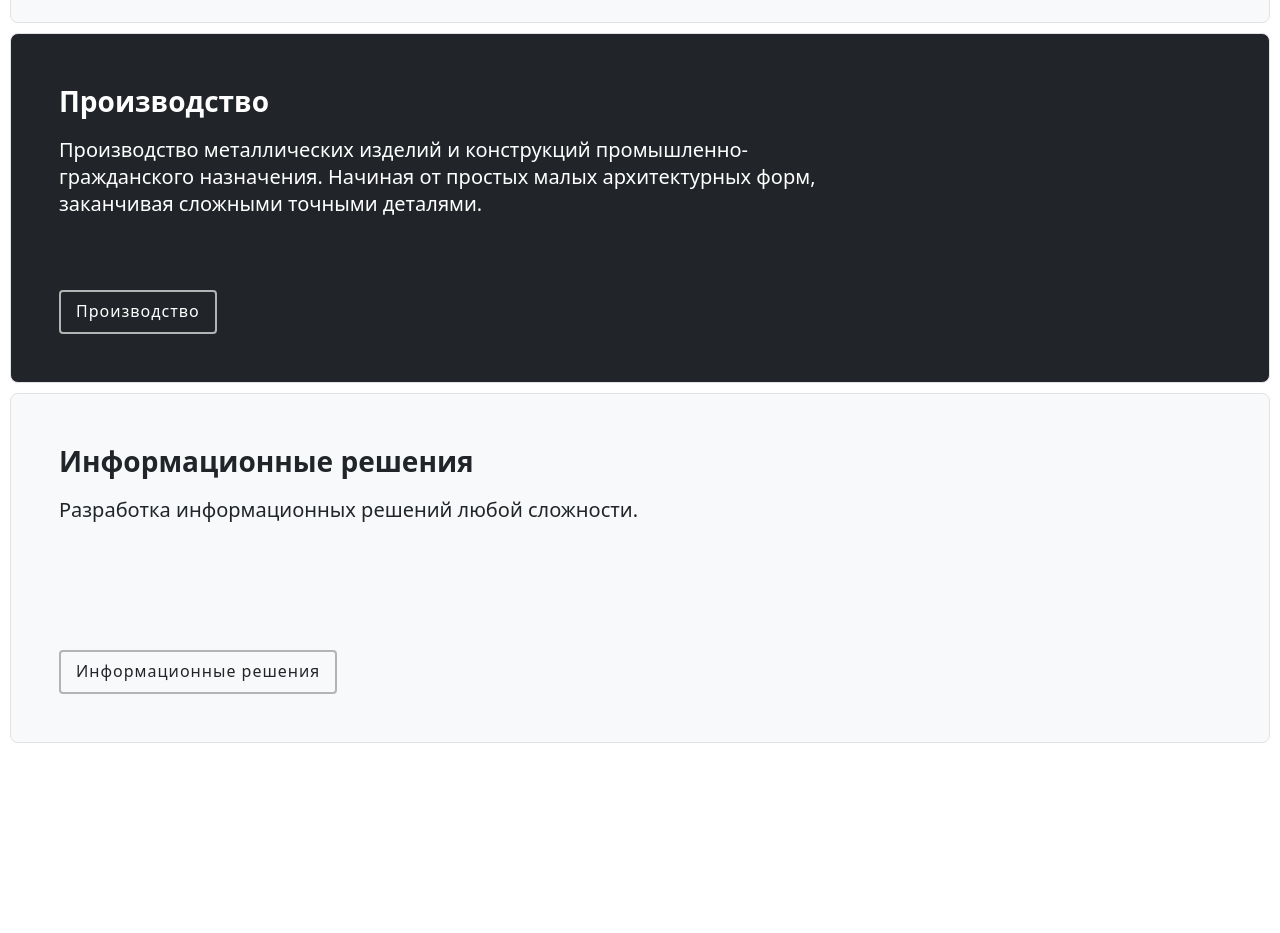
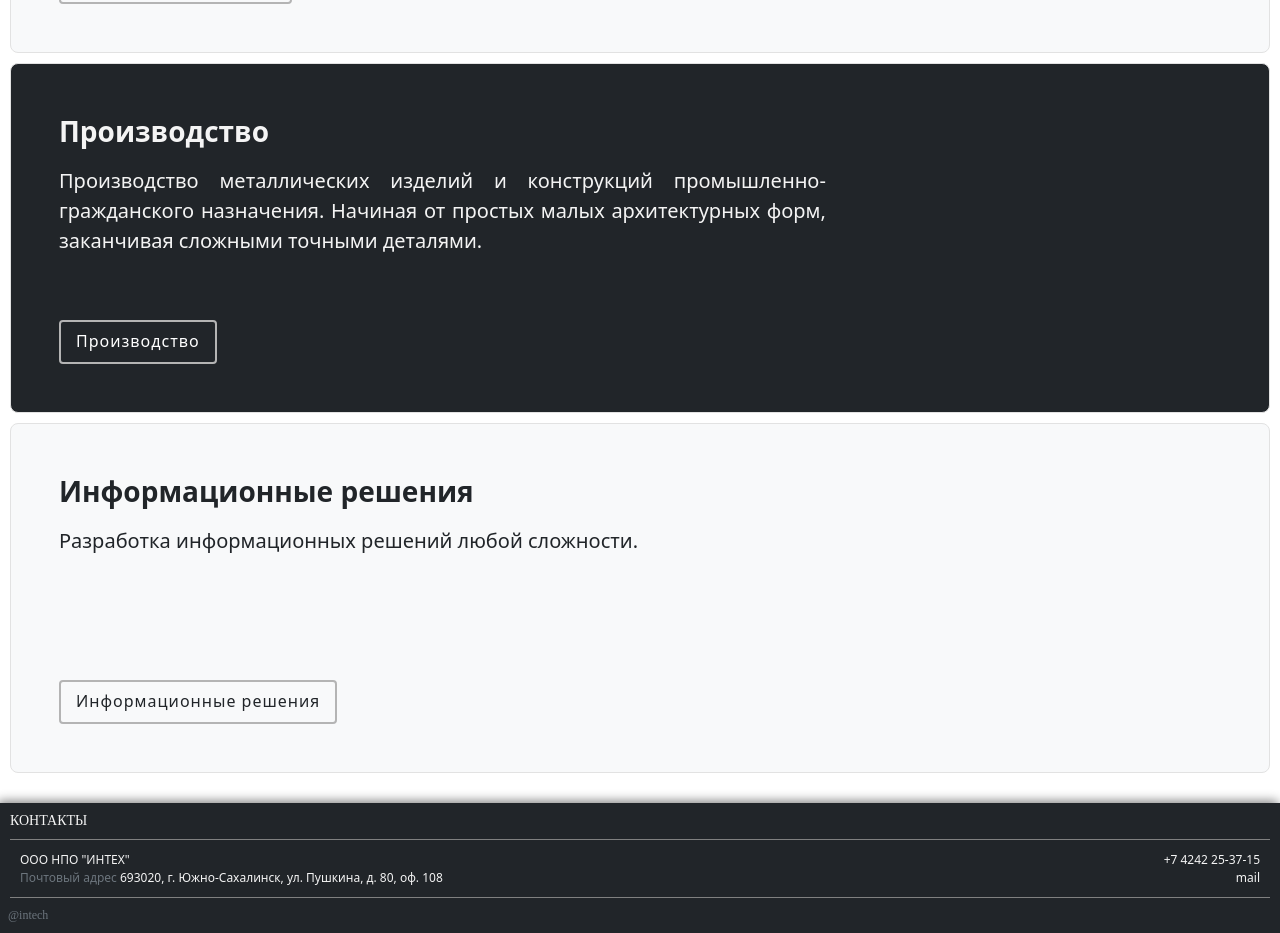
Before and after one commit to Pavlov-Vldmr/intech-react, a React (Create React App) app: page / in a window 1280 px wide. Shown: the part 2440-3373 px from the top of the page. Before the commit the page ends 3193 px from the top, so only its background shows below. Built offline with nearby package versions, Linux system fonts and the light colour scheme.

Commit message:
footer added

```diff
--- a/src/App.jsx
+++ b/src/App.jsx
@@ -12,6 +12,7 @@ import PageInstallation from './components/PageInstallation/PageInstallation';
 import PageProduction from './components/PageProduction/PageProduction';
 import PageItSolutions from './components/PageItSolutions/PageItSolutions';
 import PageNotFound from './components/PageNotFound/PageNotFound';
+import Footer from './components/Footer/Footer';
 
 function App() {
   return (
@@ -28,6 +29,7 @@ function App() {
         <Route path='*' element={<PageNotFound />} />
 
       </Routes>
+      <Footer />
     </BrowserRouter>
   );
 }
--- a/src/components/BlockWithLink/BlockWithLink.module.css
+++ b/src/components/BlockWithLink/BlockWithLink.module.css
@@ -8,9 +8,17 @@
   color: var(--color-text);
 }
 
+
+.bwlLight>h3{
+  color: var(--color-text);
+}
 .bwlDark {
   background-color: #212529;
-  color: white;
+}
+
+.bwlDark > p,
+h3 {
+  color: var(--color-text-light);
 }
 
 .block {
@@ -32,8 +40,8 @@
 
 .block > p {
   font-size: 20px;
-  font-family: system-ui, -apple-system, BlinkMacSystemFont, "Segoe UI", Roboto,
-    Oxygen, Ubuntu, Cantarell, "Open Sans", "Helvetica Neue", sans-serif;
+  /* font-family: system-ui, -apple-system, BlinkMacSystemFont, "Segoe UI", Roboto, */
+  /* Oxygen, Ubuntu, Cantarell, "Open Sans", "Helvetica Neue", sans-serif; */
   flex: 1 1 auto;
   width: 66%;
 }
@@ -53,7 +61,6 @@
     Oxygen, Ubuntu, Cantarell, "Open Sans", "Helvetica Neue", sans-serif;
   font-size: 16px;
   letter-spacing: 1px;
-
 }
 
 .bwlLight > a {
--- /dev/null
+++ b/src/components/Footer/Footer.jsx
@@ -0,0 +1,32 @@
+import React from "react";
+import { Link, NavLink } from "react-router-dom";
+
+import styles from "./Footer.module.css";
+// import styles from './App.module.css';
+
+
+function Footer() {
+    return (
+        <footer>
+            <div className="container">
+                <div className={styles.footerInner}>
+                    <span>Контакты</span>
+                    <div>
+                        <div className={styles.contactLeft}>
+                            <p>ООО НПО "Интех"</p>
+                            <p><secondText>Почтовый адрес</secondText> 693020, г. Южно-Сахалинск, ул. Пушкина, д. 80, оф. 108</p>
+                        </div>
+                        <div className={styles.contactRight}>
+                            <p>+7 4242 25-37-15</p>
+                            <p>mail</p>
+                        </div>
+                    </div>
+                    <span className={styles.copyR}>@intech</span>
+                </div>
+            </div>
+        </footer>
+
+    );
+}
+
+export default Footer;
--- /dev/null
+++ b/src/components/Footer/Footer.module.css
@@ -0,0 +1,75 @@
+footer {
+  display: block;
+  margin-top: 30px;
+  width: 100%;
+  background-color: #212529;
+  box-shadow: -2px -2px 10px gray;
+  color: var(--color-text-light);
+}
+
+.footerInner {
+  display: flex;
+  flex-direction: column;
+  justify-content: space-between;
+  min-height: 130px;
+}
+
+.footerInner > span:first-child {
+  text-transform: uppercase;
+  padding: 10px 10px;
+  font-size: 14px;
+}
+
+.footerInner > div {
+  display: flex;
+  flex: 1 1 auto;
+  justify-content: space-between;
+  flex-direction: row;
+  flex-wrap: wrap;
+  align-items: center;
+  border-top: 1px solid gray;
+  border-bottom: 1px solid gray;
+  padding: 0px 10px;
+  margin: 0px 10px;
+}
+
+.contactRight {
+  display: flex;
+  flex-direction: column;
+  align-items: flex-end;
+}
+
+.contactLeft > p,
+.contactRight > p {
+  color: var(--color-text-light);
+  font-size: 12px;
+}
+
+.contactLeft > p:first-child {
+  text-transform: uppercase;
+}
+
+.copyR{
+    font-size: 12px;
+    color: var(--color-text-second);
+    padding: 10px 8px ;
+}
+
+@media (max-width: 576px) {
+  .footerInner {
+    align-items: center;
+  }
+  .footerInner > div {
+    justify-content: center;
+    align-items: center;
+  }
+
+  .footerInner > div > div {
+    justify-content: center;
+    align-items: center;
+  }
+
+  .contactLeft>p {
+    text-align: center;
+  }
+}
--- a/src/components/Paragraph/Paragraph.module.css
+++ b/src/components/Paragraph/Paragraph.module.css
@@ -16,14 +16,6 @@
     width: 200px;
 }
 
-.paragraph>p{
-    text-align: justify;
-    font-size: 1.25rem;
-    font-weight: 400;
-    color: var(--color-text);
-    line-height: 1.5em;
-    font-family: system-ui, -apple-system, BlinkMacSystemFont, 'Segoe UI', Roboto, Oxygen, Ubuntu, Cantarell, 'Open Sans', 'Helvetica Neue', sans-serif;
-}
 
 @media (max-width: 768px){
     .paragraph{
--- a/src/index.css
+++ b/src/index.css
@@ -1,4 +1,4 @@
-:root{
+:root {
   --color-white: #ffffff;
   --color-grey: #aaaaaa;
   --color-light-grey: #f2f2f2;
@@ -11,65 +11,79 @@
   --color-gold: #ffd017;
   --color-text: #212529;
   --color-text-light: #f4f4f4;
+  --color-text-second: #6c757d;
 }
 
-*{
+* {
   box-sizing: border-box;
   margin: 0px;
   padding: 0px;
 }
 
-.container{
+.container {
   width: 100%;
 
   margin-right: auto;
   margin-left: auto;
 }
 
-ul>li{
+ul > li {
   list-style: none;
 }
 
-ul>li>a{
+ul > li > a {
   text-decoration: none;
   color: white;
   font-size: 16px;
-  font-family: 'Segoe UI', Tahoma, Geneva, Verdana, sans-serif;
+  font-family: "Segoe UI", Tahoma, Geneva, Verdana, sans-serif;
 }
 
 code {
-  font-family: source-code-pro, Menlo, Monaco, Consolas, 'Courier New',
+  font-family: source-code-pro, Menlo, Monaco, Consolas, "Courier New",
     monospace;
 }
 
-a.active{
+secondText {
+  color: var(--color-text-second);
+}
+
+a.active {
   background-color: rgba(31, 31, 31, 0.1);
   display: block;
 }
 
-@media (min-width: 1400px){
-  .container{
+p {
+  text-align: justify;
+  font-size: 1.25rem;
+  font-weight: 400;
+  color: var(--color-text);
+  line-height: 1.5em;
+  font-family: system-ui, -apple-system, BlinkMacSystemFont, "Segoe UI", Roboto,
+    Oxygen, Ubuntu, Cantarell, "Open Sans", "Helvetica Neue", sans-serif;
+}
+
+@media (min-width: 1400px) {
+  .container {
     max-width: 1320px;
   }
 }
-@media (max-width: 1200px) and (min-width:993px){
-  .container{
+@media (max-width: 1200px) and (min-width: 993px) {
+  .container {
     max-width: 1140px;
-
   }
 }
-@media (max-width: 992px){
-  .container{
+@media (max-width: 992px) {
+  .container {
     max-width: 960px;
   }
 }
-@media (max-width: 768px){
-  .container{
+@media (max-width: 768px) {
+  .container {
     max-width: 720px;
   }
 }
-@media (max-width: 576px){
-  .container{
+@media (max-width: 576px) {
+  .container {
     max-width: 540px;
   }
 }
```
